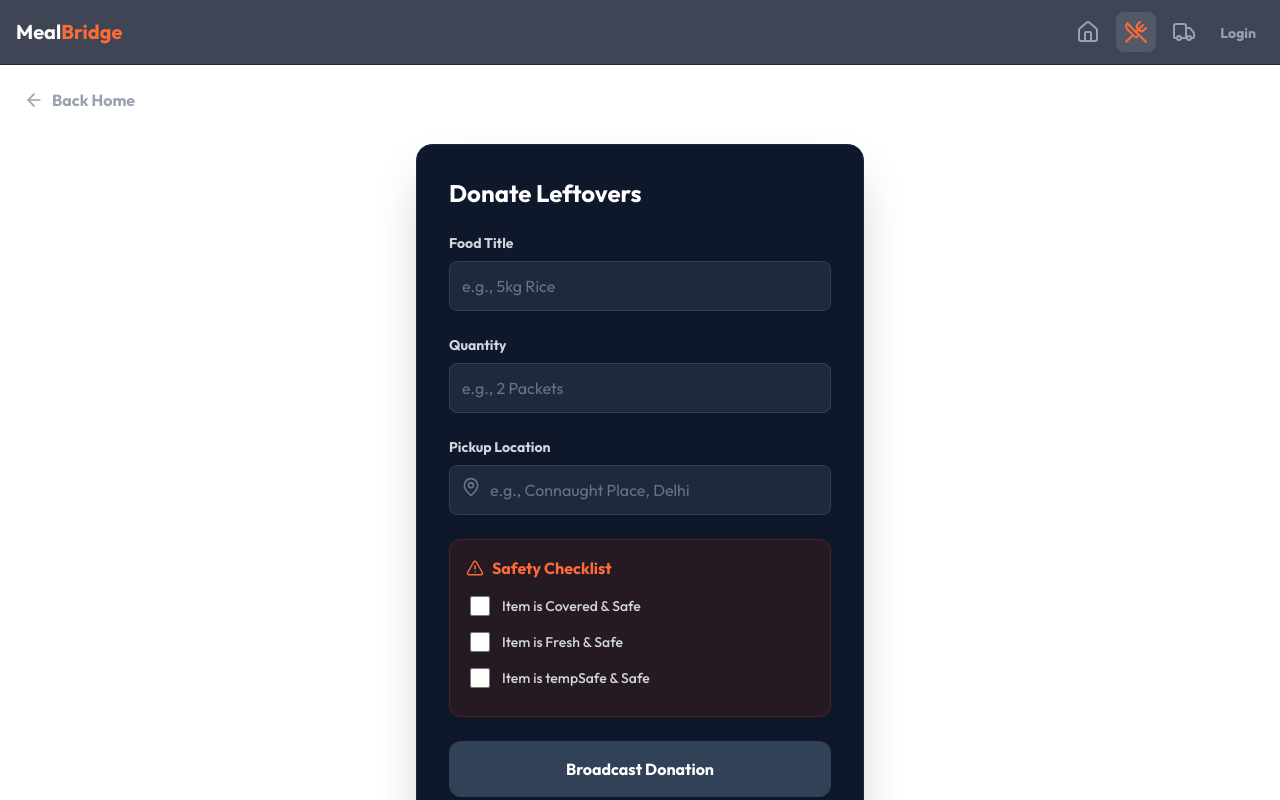
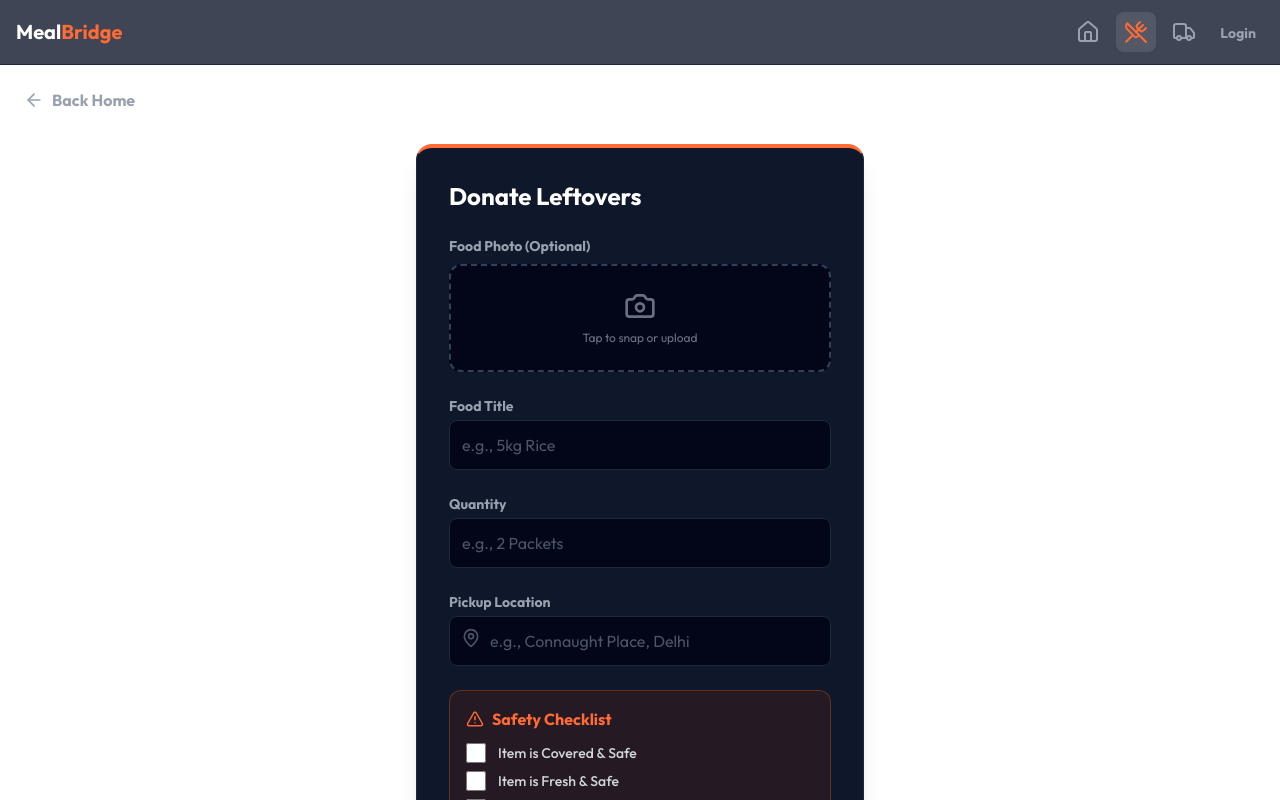
Before and after one commit to sushil1817/mealbridge-site, a Next.js app: page /donate in a window 1280 px wide. Shown: the top 800 px of the page. Built offline with nearby package versions, Linux system fonts and the light colour scheme; no server answers.

Commit message:
updated image option

```diff
--- a/app/donate/page.tsx
+++ b/app/donate/page.tsx
@@ -1,12 +1,14 @@
 "use client";
 import { useState } from "react";
 import { supabase } from "@/lib/supabase";
-import { AlertTriangle, ArrowLeft, Loader2, MapPin } from "lucide-react";
+import { AlertTriangle, ArrowLeft, Loader2, MapPin, Camera } from "lucide-react";
 import Link from "next/link";
 
 export default function DonatePage() {
   const [loading, setLoading] = useState(false);
   const [formData, setFormData] = useState({ title: "", quantity: "", location: "" });
+  const [imageFile, setImageFile] = useState<File | null>(null); // New state for the file
+
   const [hygieneChecks, setHygieneChecks] = useState({
     isCovered: false, isFresh: false, tempSafe: false,
   });
@@ -18,7 +20,32 @@ export default function DonatePage() {
     if (!isSafe) return;
 
     setLoading(true);
+    let uploadedImageUrl = "";
 
+    // 1. Upload Image if one is selected
+    if (imageFile) {
+      const fileName = `${Date.now()}-${imageFile.name}`;
+      const { data, error: uploadError } = await supabase
+        .storage
+        .from('food-images')
+        .upload(fileName, imageFile);
+
+      if (uploadError) {
+        alert("Error uploading image: " + uploadError.message);
+        setLoading(false);
+        return;
+      }
+
+      // 2. Get the Public URL so we can save it
+      const { data: publicUrlData } = supabase
+        .storage
+        .from('food-images')
+        .getPublicUrl(fileName);
+
+      uploadedImageUrl = publicUrlData.publicUrl;
+    }
+
+    // 3. Save to Database (including image_url)
     const { error } = await supabase
       .from('donations')
       .insert([
@@ -26,6 +53,7 @@ export default function DonatePage() {
           title: formData.title,
           quantity: formData.quantity,
           location: formData.location,
+          image_url: uploadedImageUrl, // <--- Saving the link here
           is_safe: true
         }
       ]);
@@ -35,72 +63,85 @@ export default function DonatePage() {
     if (error) {
       alert("Error: " + error.message);
     } else {
-      alert("Success! Food listed on MealBridge.");
+      alert("Success! Food listed with photo.");
       setFormData({ title: "", quantity: "", location: "" });
+      setImageFile(null);
       setHygieneChecks({ isCovered: false, isFresh: false, tempSafe: false });
     }
   };
 
   return (
     <div className="min-h-screen p-6">
-      <Link href="/" className="flex items-center gap-2 text-gray-400 hover:text-white mb-8 font-bold transition-colors">
+      <Link href="/" className="flex items-center gap-2 text-gray-400 mb-8 font-bold hover:text-white transition">
         <ArrowLeft size={20}/> Back Home
       </Link>
 
-      {/* Dark Card Container */}
-      <div className="max-w-md mx-auto bg-slate-900 p-8 rounded-2xl shadow-2xl border border-slate-800">
+      <div className="max-w-md mx-auto bg-slate-900 p-8 rounded-2xl shadow-xl border border-slate-800 border-t-4 border-t-[#FF6B35]">
         <h2 className="text-2xl font-bold text-white mb-6">Donate Leftovers</h2>
 
         <form className="space-y-6" onSubmit={handleSubmit}>
+
+          {/* Image Upload Input */}
           <div>
-            <label className="block text-sm font-bold text-gray-300 mb-2">Food Title</label>
+            <label className="block text-sm font-bold text-gray-400 mb-2">Food Photo (Optional)</label>
+            <div className="relative border-2 border-dashed border-slate-700 rounded-xl p-6 flex flex-col items-center justify-center text-gray-500 hover:border-[#FF6B35] transition-colors cursor-pointer bg-slate-950">
+              <Camera size={32} className="mb-2" />
+              <span className="text-xs">{imageFile ? imageFile.name : "Tap to snap or upload"}</span>
+              <input
+                type="file"
+                accept="image/*"
+                onChange={(e) => e.target.files && setImageFile(e.target.files[0])}
+                className="absolute inset-0 w-full h-full opacity-0 cursor-pointer"
+              />
+            </div>
+          </div>
+
+          <div>
+            <label className="block text-sm font-bold text-gray-400 mb-1">Food Title</label>
             <input
               value={formData.title}
               onChange={(e) => setFormData({...formData, title: e.target.value})}
               type="text"
-              className="w-full p-3 bg-slate-800 border border-slate-700 rounded-lg text-white placeholder-gray-500 focus:outline-none focus:border-[#FF6B35] transition-colors"
-              placeholder="e.g., 5kg Rice"
-              required
+              className="w-full p-3 bg-slate-950 border border-slate-800 rounded-lg text-white placeholder-gray-600 focus:border-[#FF6B35] outline-none"
+              placeholder="e.g., 5kg Rice" required
             />
           </div>
 
           <div>
-            <label className="block text-sm font-bold text-gray-300 mb-2">Quantity</label>
+            <label className="block text-sm font-bold text-gray-400 mb-1">Quantity</label>
             <input
               value={formData.quantity}
               onChange={(e) => setFormData({...formData, quantity: e.target.value})}
               type="text"
-              className="w-full p-3 bg-slate-800 border border-slate-700 rounded-lg text-white placeholder-gray-500 focus:outline-none focus:border-[#FF6B35] transition-colors"
-              placeholder="e.g., 2 Packets"
-              required
+              className="w-full p-3 bg-slate-950 border border-slate-800 rounded-lg text-white placeholder-gray-600 focus:border-[#FF6B35] outline-none"
+              placeholder="e.g., 2 Packets" required
             />
           </div>
 
           <div>
-            <label className="block text-sm font-bold text-gray-300 mb-2">Pickup Location</label>
+            <label className="block text-sm font-bold text-gray-400 mb-1">Pickup Location</label>
             <div className="relative">
-              <MapPin className="absolute left-3 top-3 text-gray-500" size={20} />
+              <MapPin className="absolute left-3 top-3 text-gray-600" size={20} />
               <input
                 value={formData.location}
                 onChange={(e) => setFormData({...formData, location: e.target.value})}
                 type="text"
-                className="w-full pl-10 p-3 bg-slate-800 border border-slate-700 rounded-lg text-white placeholder-gray-500 focus:outline-none focus:border-[#FF6B35] transition-colors"
-                placeholder="e.g., Connaught Place, Delhi"
-                required
+                className="w-full pl-10 p-3 bg-slate-950 border border-slate-800 rounded-lg text-white placeholder-gray-600 focus:border-[#FF6B35] outline-none"
+                placeholder="e.g., Connaught Place, Delhi" required
               />
             </div>
           </div>
 
-          <div className="bg-orange-900/20 p-4 rounded-xl border border-orange-900/50">
+          <div className="bg-orange-900/20 p-4 rounded-xl border border-orange-500/30">
             <h3 className="flex items-center gap-2 text-[#FF6B35] font-bold mb-3">
               <AlertTriangle size={18} /> Safety Checklist
             </h3>
             {["isCovered", "isFresh", "tempSafe"].map((key) => (
-              <label key={key} className="flex items-center gap-3 cursor-pointer mb-2 hover:bg-white/5 p-1 rounded transition-colors">
+              <label key={key} className="flex items-center gap-3 cursor-pointer mb-2">
                 <input
                   type="checkbox"
                   checked={hygieneChecks[key as keyof typeof hygieneChecks]}
-                  className="w-5 h-5 accent-[#FF6B35] bg-slate-800 border-slate-600 rounded"
+                  className="w-5 h-5 accent-[#FF6B35]"
                   onChange={() => setHygieneChecks(prev => ({...prev, [key]: !prev[key as keyof typeof hygieneChecks]}))}
                 />
                 <span className="text-sm text-gray-300 font-medium">Item is {key.replace('is', '')} & Safe</span>
@@ -111,7 +152,7 @@ export default function DonatePage() {
           <button
             type="submit"
             disabled={!isSafe || loading}
-            className={`w-full p-4 rounded-xl font-bold text-white transition-all flex justify-center gap-2 ${isSafe ? "bg-[#FF6B35] hover:bg-orange-600 shadow-lg shadow-orange-900/20" : "bg-slate-700 text-slate-400 cursor-not-allowed"}`}
+            className={`w-full p-4 rounded-xl font-bold text-white transition-all flex justify-center gap-2 ${isSafe ? "bg-[#FF6B35] hover:bg-orange-600" : "bg-slate-700 text-slate-500 cursor-not-allowed"}`}
           >
             {loading ? <Loader2 className="animate-spin" /> : "Broadcast Donation"}
           </button>
```
Also changed, not shown: app/volunteer/page.tsx (+32 -42 lines).
